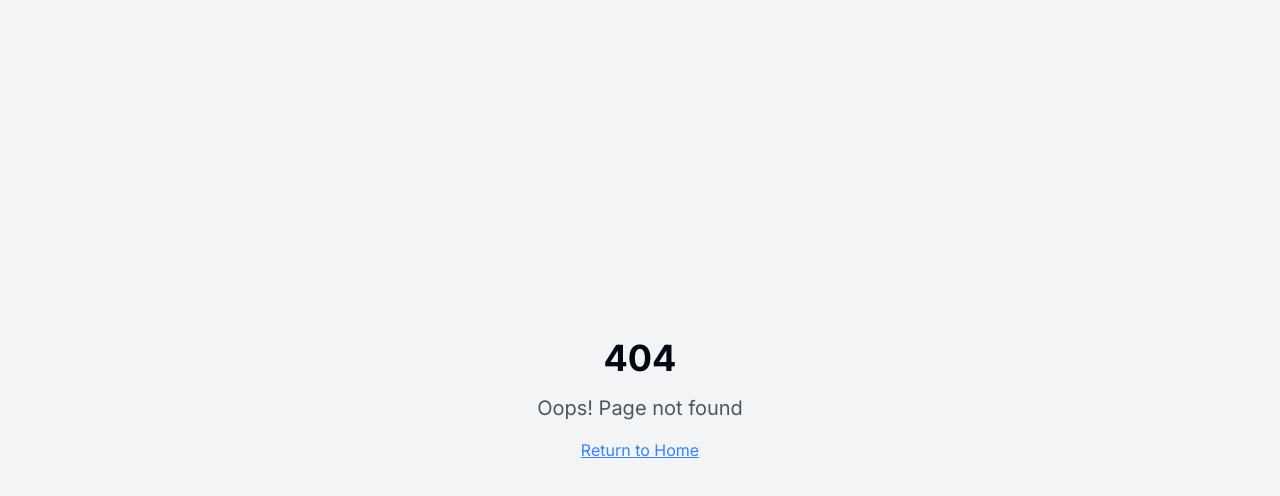
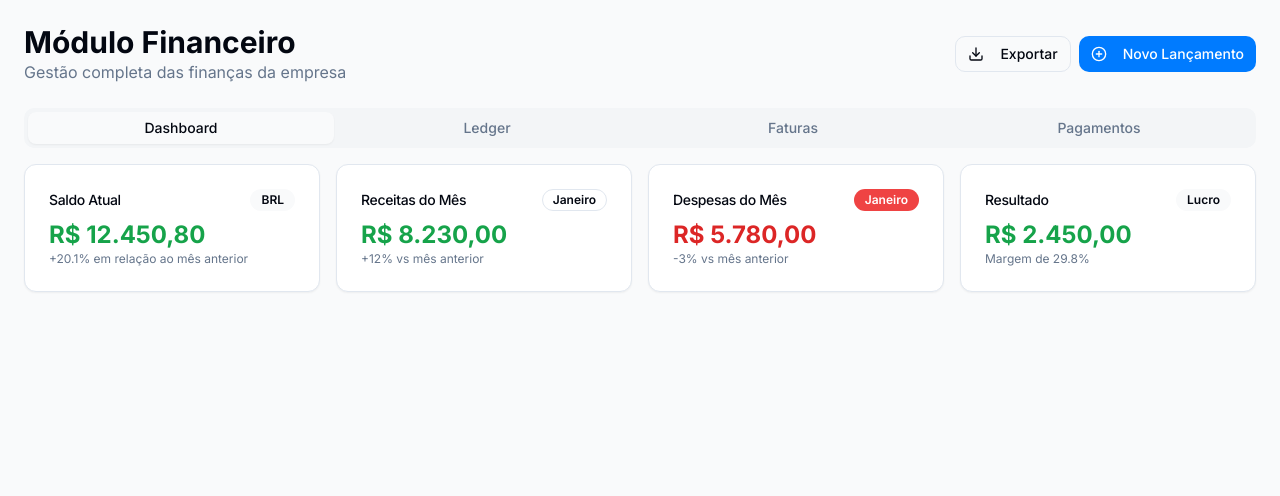
Before and after one commit to MuriloFerrari99/nexusflow-ui, a React (Vite) app: page /financas in a window 1280 px wide. Before the commit this address had no page. Shown: the top 496 px of the page. Built offline with nearby package versions, Linux system fonts and the light colour scheme.

Commit message:
Fix: Resolve no code changes error
The AI edits did not result in any changes to the codebase. This commit addresses the error by ensuring that the AI's edits are correctly applied to the codebase.

```diff
--- a/src/App.tsx
+++ b/src/App.tsx
@@ -4,6 +4,7 @@ import { TooltipProvider } from "@/components/ui/tooltip";
 import { QueryClient, QueryClientProvider } from "@tanstack/react-query";
 import { BrowserRouter, Routes, Route } from "react-router-dom";
 import Index from "./pages/Index";
+import Financas from "./pages/Financas";
 import NotFound from "./pages/NotFound";
 
 const queryClient = new QueryClient();
@@ -16,6 +17,7 @@ const App = () => (
       <BrowserRouter>
         <Routes>
           <Route path="/" element={<Index />} />
+          <Route path="/financas" element={<Financas />} />
           {/* ADD ALL CUSTOM ROUTES ABOVE THE CATCH-ALL "*" ROUTE */}
           <Route path="*" element={<NotFound />} />
         </Routes>
--- /dev/null
+++ b/src/pages/Financas.tsx
@@ -0,0 +1,184 @@
+import { useState } from "react";
+import { Card, CardContent, CardDescription, CardHeader, CardTitle } from "@/components/ui/card";
+import { Button } from "@/components/ui/button";
+import { Input } from "@/components/ui/input";
+import { Label } from "@/components/ui/label";
+import { Select, SelectContent, SelectItem, SelectTrigger, SelectValue } from "@/components/ui/select";
+import { Badge } from "@/components/ui/badge";
+import { Tabs, TabsContent, TabsList, TabsTrigger } from "@/components/ui/tabs";
+import { PlusCircle, Download, FileText, CreditCard } from "lucide-react";
+
+export default function Financas() {
+  const [activeTab, setActiveTab] = useState("dashboard");
+
+  return (
+    <div className="min-h-screen bg-background">
+      <div className="container mx-auto p-6">
+        <div className="flex items-center justify-between mb-6">
+          <div>
+            <h1 className="text-3xl font-bold text-foreground">Módulo Financeiro</h1>
+            <p className="text-muted-foreground">Gestão completa das finanças da empresa</p>
+          </div>
+          <div className="flex gap-2">
+            <Button variant="outline" size="sm">
+              <Download className="h-4 w-4 mr-2" />
+              Exportar
+            </Button>
+            <Button size="sm">
+              <PlusCircle className="h-4 w-4 mr-2" />
+              Novo Lançamento
+            </Button>
+          </div>
+        </div>
+
+        <Tabs value={activeTab} onValueChange={setActiveTab} className="space-y-4">
+          <TabsList className="grid w-full grid-cols-4">
+            <TabsTrigger value="dashboard">Dashboard</TabsTrigger>
+            <TabsTrigger value="ledger">Ledger</TabsTrigger>
+            <TabsTrigger value="faturas">Faturas</TabsTrigger>
+            <TabsTrigger value="pagamentos">Pagamentos</TabsTrigger>
+          </TabsList>
+
+          <TabsContent value="dashboard" className="space-y-4">
+            <div className="grid gap-4 md:grid-cols-2 lg:grid-cols-4">
+              <Card>
+                <CardHeader className="flex flex-row items-center justify-between space-y-0 pb-2">
+                  <CardTitle className="text-sm font-medium">Saldo Atual</CardTitle>
+                  <Badge variant="secondary">BRL</Badge>
+                </CardHeader>
+                <CardContent>
+                  <div className="text-2xl font-bold text-green-600">R$ 12.450,80</div>
+                  <p className="text-xs text-muted-foreground">
+                    +20.1% em relação ao mês anterior
+                  </p>
+                </CardContent>
+              </Card>
+
+              <Card>
+                <CardHeader className="flex flex-row items-center justify-between space-y-0 pb-2">
+                  <CardTitle className="text-sm font-medium">Receitas do Mês</CardTitle>
+                  <Badge variant="outline">Janeiro</Badge>
+                </CardHeader>
+                <CardContent>
+                  <div className="text-2xl font-bold text-green-600">R$ 8.230,00</div>
+                  <p className="text-xs text-muted-foreground">
+                    +12% vs mês anterior
+                  </p>
+                </CardContent>
+              </Card>
+
+              <Card>
+                <CardHeader className="flex flex-row items-center justify-between space-y-0 pb-2">
+                  <CardTitle className="text-sm font-medium">Despesas do Mês</CardTitle>
+                  <Badge variant="destructive">Janeiro</Badge>
+                </CardHeader>
+                <CardContent>
+                  <div className="text-2xl font-bold text-red-600">R$ 5.780,00</div>
+                  <p className="text-xs text-muted-foreground">
+                    -3% vs mês anterior
+                  </p>
+                </CardContent>
+              </Card>
+
+              <Card>
+                <CardHeader className="flex flex-row items-center justify-between space-y-0 pb-2">
+                  <CardTitle className="text-sm font-medium">Resultado</CardTitle>
+                  <Badge variant="secondary">Lucro</Badge>
+                </CardHeader>
+                <CardContent>
+                  <div className="text-2xl font-bold text-green-600">R$ 2.450,00</div>
+                  <p className="text-xs text-muted-foreground">
+                    Margem de 29.8%
+                  </p>
+                </CardContent>
+              </Card>
+            </div>
+          </TabsContent>
+
+          <TabsContent value="ledger" className="space-y-4">
+            <Card>
+              <CardHeader>
+                <CardTitle>Ledger Contábil</CardTitle>
+                <CardDescription>
+                  Registro de todos os lançamentos financeiros
+                </CardDescription>
+              </CardHeader>
+              <CardContent>
+                <div className="space-y-4">
+                  <div className="grid grid-cols-4 gap-4">
+                    <div>
+                      <Label htmlFor="data">Data</Label>
+                      <Input type="date" id="data" />
+                    </div>
+                    <div>
+                      <Label htmlFor="descricao">Descrição</Label>
+                      <Input id="descricao" placeholder="Descrição do lançamento" />
+                    </div>
+                    <div>
+                      <Label htmlFor="valor">Valor</Label>
+                      <Input id="valor" type="number" placeholder="0,00" />
+                    </div>
+                    <div>
+                      <Label htmlFor="tipo">Tipo</Label>
+                      <Select>
+                        <SelectTrigger>
+                          <SelectValue placeholder="Selecione" />
+                        </SelectTrigger>
+                        <SelectContent>
+                          <SelectItem value="entrada">Entrada</SelectItem>
+                          <SelectItem value="saida">Saída</SelectItem>
+                        </SelectContent>
+                      </Select>
+                    </div>
+                  </div>
+                  <Button className="w-full">
+                    <PlusCircle className="h-4 w-4 mr-2" />
+                    Adicionar Lançamento
+                  </Button>
+                </div>
+              </CardContent>
+            </Card>
+          </TabsContent>
+
+          <TabsContent value="faturas" className="space-y-4">
+            <Card>
+              <CardHeader>
+                <CardTitle className="flex items-center gap-2">
+                  <FileText className="h-5 w-5" />
+                  Emissão de Faturas
+                </CardTitle>
+                <CardDescription>
+                  Crie e gerencie faturas para seus clientes
+                </CardDescription>
+              </CardHeader>
+              <CardContent>
+                <div className="text-center py-8 text-muted-foreground">
+                  Funcionalidade de faturas em desenvolvimento
+                </div>
+              </CardContent>
+            </Card>
+          </TabsContent>
+
+          <TabsContent value="pagamentos" className="space-y-4">
+            <Card>
+              <CardHeader>
+                <CardTitle className="flex items-center gap-2">
+                  <CreditCard className="h-5 w-5" />
+                  Registro de Pagamentos
+                </CardTitle>
+                <CardDescription>
+                  Controle de pagamentos recebidos e efetuados
+                </CardDescription>
+              </CardHeader>
+              <CardContent>
+                <div className="text-center py-8 text-muted-foreground">
+                  Funcionalidade de pagamentos em desenvolvimento
+                </div>
+              </CardContent>
+            </Card>
+          </TabsContent>
+        </Tabs>
+      </div>
+    </div>
+  );
+}
```
Also changed, not shown: 1 other file (tests, documents, lock files or other folders).
